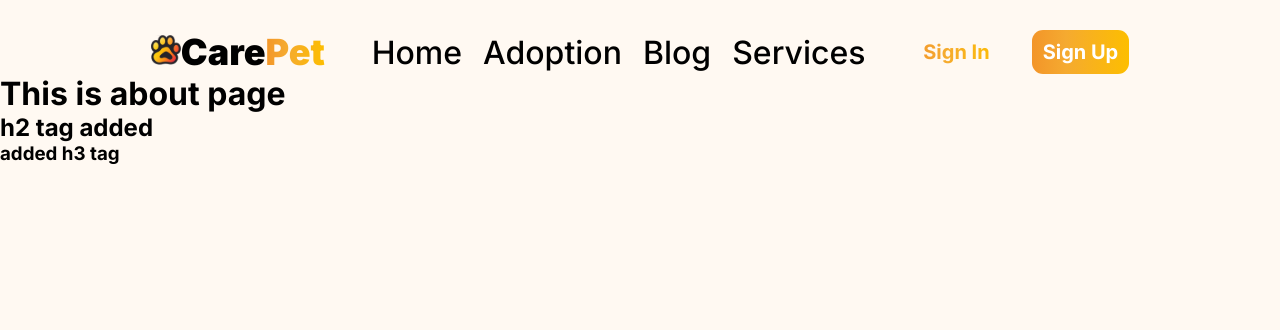
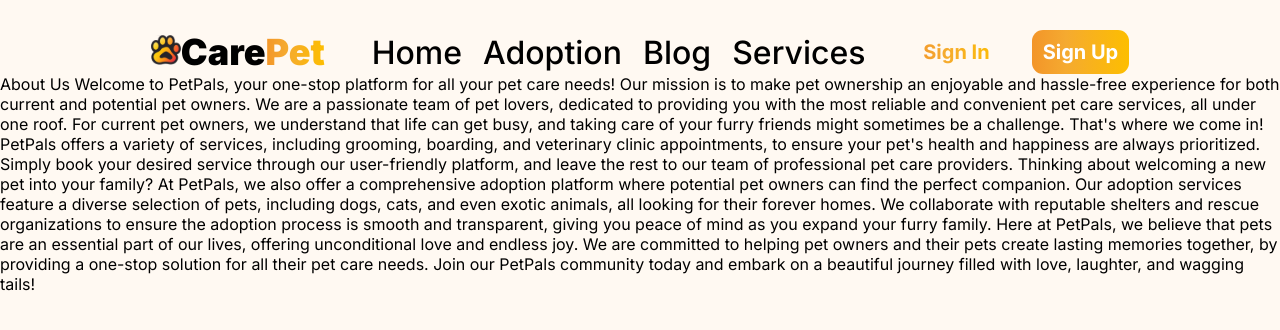
Before and after one commit to AaronTan11/SDP-CarePet, a Next.js app in the folder frontend/: page /about in a window 1280 px wide. Shown: the top 330 px of the page. Built offline with nearby package versions, Linux system fonts and the light colour scheme.

Commit message:
added head for metadata

```diff
--- /dev/null
+++ b/frontend/src/components/HeadMeta.js
@@ -0,0 +1,20 @@
+import Head from "next/head";
+
+export default function HeadMeta() {
+   return (
+      <>
+         <Head>
+            <title>CarePet</title>
+            <meta
+               name="description"
+               content="This is a One-Stop Platform for Pets"
+            />
+            <meta
+               name="viewport"
+               content="width=device-width, initial-scale=1"
+            />
+            <link rel="icon" href="/Logo.svg" />
+         </Head>
+      </>
+   );
+}
--- a/frontend/src/components/layout.js
+++ b/frontend/src/components/layout.js
@@ -1,8 +1,10 @@
 import Header from "./Header/Header.js";
+import HeadMeta from "./HeadMeta.js";
 
 export default function Layout({ children }) {
    return (
       <>
+         <HeadMeta />
          <Header />
          <main>{children}</main>
       </>
--- a/frontend/src/pages/about.js
+++ b/frontend/src/pages/about.js
@@ -2,9 +2,32 @@ export default function About() {
    return (
       <>
          <main>
-            <h1>This is about page</h1>
-            <h2>h2 tag added</h2>
-            <h3>added h3 tag</h3>
+            About Us Welcome to PetPals, your one-stop platform for all your pet
+            care needs! Our mission is to make pet ownership an enjoyable and
+            hassle-free experience for both current and potential pet owners. We
+            are a passionate team of pet lovers, dedicated to providing you with
+            the most reliable and convenient pet care services, all under one
+            roof. For current pet owners, we understand that life can get busy,
+            and taking care of your furry friends might sometimes be a
+            challenge. That's where we come in! PetPals offers a variety of
+            services, including grooming, boarding, and veterinary clinic
+            appointments, to ensure your pet's health and happiness are always
+            prioritized. Simply book your desired service through our
+            user-friendly platform, and leave the rest to our team of
+            professional pet care providers. Thinking about welcoming a new pet
+            into your family? At PetPals, we also offer a comprehensive adoption
+            platform where potential pet owners can find the perfect companion.
+            Our adoption services feature a diverse selection of pets, including
+            dogs, cats, and even exotic animals, all looking for their forever
+            homes. We collaborate with reputable shelters and rescue
+            organizations to ensure the adoption process is smooth and
+            transparent, giving you peace of mind as you expand your furry
+            family. Here at PetPals, we believe that pets are an essential part
+            of our lives, offering unconditional love and endless joy. We are
+            committed to helping pet owners and their pets create lasting
+            memories together, by providing a one-stop solution for all their
+            pet care needs. Join our PetPals community today and embark on a
+            beautiful journey filled with love, laughter, and wagging tails!
          </main>
       </>
    );
--- a/frontend/src/styles/Home.module.scss
+++ b/frontend/src/styles/Home.module.scss
@@ -45,6 +45,7 @@
 }
 
 .article1 {
+   margin-bottom: 1000px;
    margin-top: 86px;
    display: flex;
    flex-direction: column;
```
Also changed, not shown: frontend/src/pages/index.js (+15 -14 lines).
